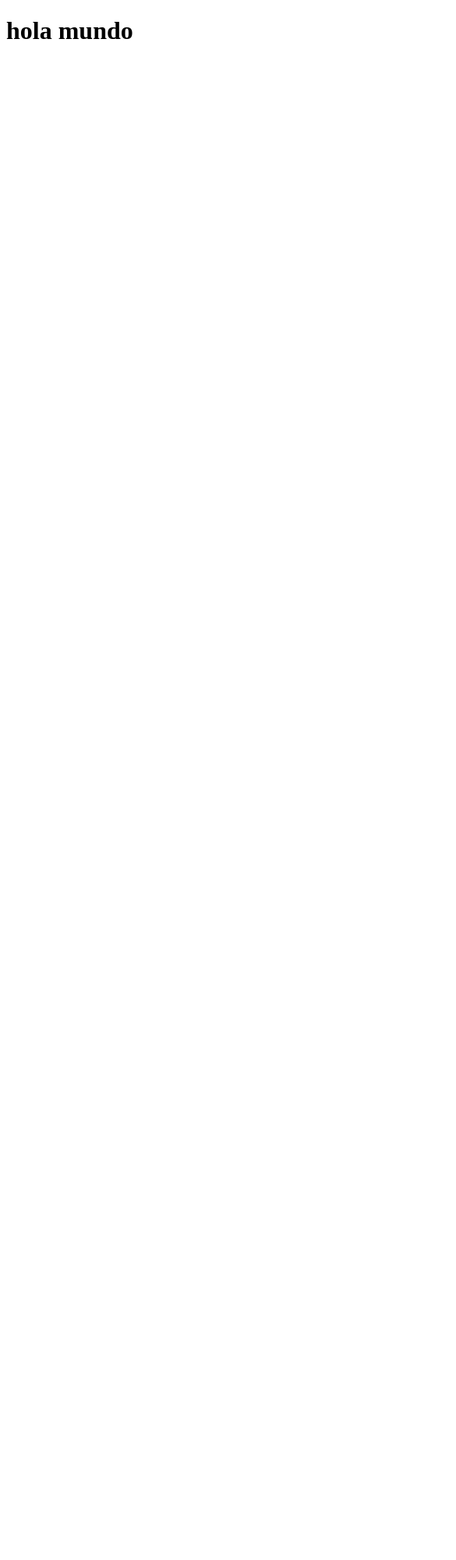
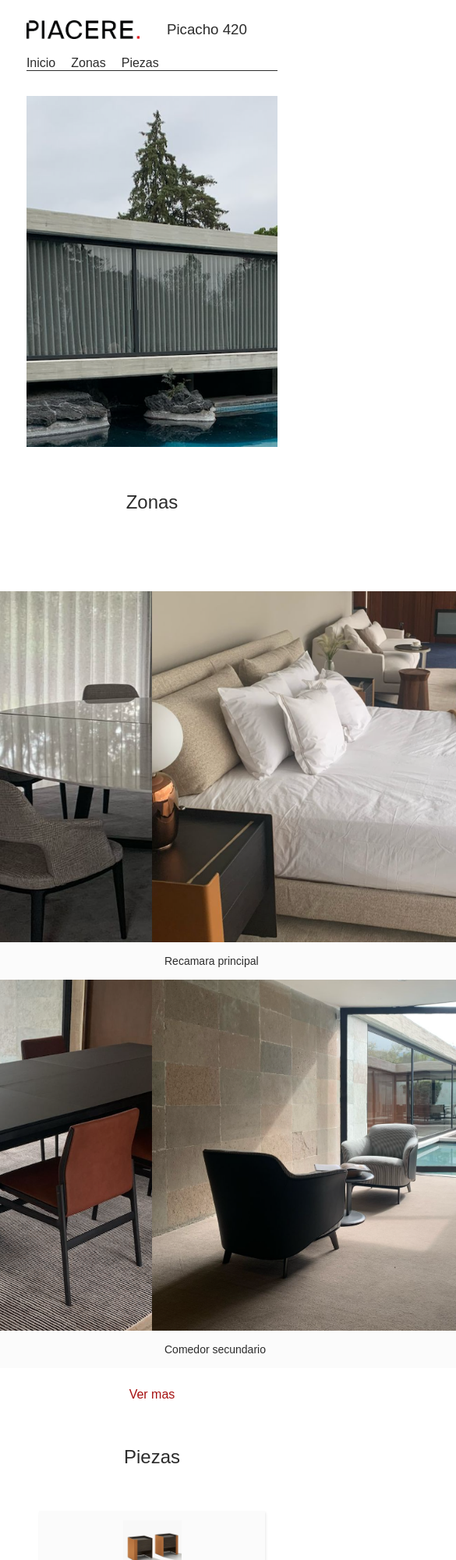
Before and after one commit to JosueIT/piacere-shop, a plain HTML site: page index.html in a window 390 px wide. Shown: the top 2000 px of the page at 78% size, 585 px wide, since content can reach past the window. Before the commit the page ends 844 px from the top, so only its background shows below. Drawn offline with Linux system fonts and the light colour scheme.

Commit message:
Diseño inicial
muchas cosas

```diff
--- a/assets/css/styles.css
+++ b/assets/css/styles.css
@@ -0,0 +1,278 @@
+* {
+    font-family: Arial, sans-serif;
+    margin: 0;
+    padding: 0;
+    box-sizing: border-box;
+}
+
+body {
+    background-color: #ffffff;
+}
+
+header {
+    display: flex;
+    flex-direction: column;
+    justify-content: center;
+    align-items: center;
+    width: 100%;
+    color: #2c2c2c;
+    padding: 1em;
+}
+
+nav {
+    display: flex;
+    justify-content: space-between;
+    align-items: center;
+    width: 90%;
+    height: 60px; /* Asegúrate de que "px" esté en minúsculas */
+    border-bottom: solid 0.5px #2c2c2c;
+}
+
+.logo-sub-titulo {
+    display: flex;
+    justify-content: center;
+    align-items: center;
+}
+
+nav img {
+    width: 145px;
+    height: auto;
+    margin-right: 10px; /* Ajusta el margen derecho según tus necesidades */
+}
+
+nav h3 {
+    margin-left: 25px; /* Ajusta el margen derecho según tus necesidades */
+    font-weight: 300;
+}
+
+nav ul {
+    list-style: none;
+    display: flex;
+    gap: 20px;
+}
+
+nav ul li {
+    cursor: pointer;
+    transition: color 0.3s ease;
+}
+
+nav ul li:hover {
+    color: #a50f0f;
+}
+
+.fotografia-principal {
+    display: flex;
+    justify-content: center;
+    width: 90%;
+    height: 450px;
+    max-height: 450px;
+    margin-top: 2em;
+    background-image: url('/assets/img/picacho.png');
+    background-size: cover;
+    background-repeat: no-repeat;
+    background-position: center;
+}
+
+article {
+    display: flex;
+    flex-wrap: nowrap;
+    flex-direction: column;
+    justify-content: center;
+    align-items: center;
+    width: 100%;
+    color: #2c2c2c;
+    padding: 1em;
+}
+
+article h2 {
+    margin-top: 25px;
+    color: #2c2c2c;
+    font-weight: 300;
+    margin-bottom: 50px;
+}
+
+.zonas {
+    display: flex;
+    flex-wrap: wrap;
+    flex-direction: row;
+    justify-content: center;
+    align-items: center;
+    width: 90%;
+    height: auto;
+    margin-top: 50px;
+}
+
+.zona {
+    display: flex;
+    flex-direction: column;
+    flex-wrap: nowrap;
+    width: 50%;
+    height: auto;
+}
+
+.ir-zonas {
+    display: flex;
+    flex-direction: row;
+    justify-content: center;
+    align-items: center;
+    width: 100%;
+    margin-top: 25px;
+}
+
+a {
+    text-decoration: none;
+    color: #2c2c2c;
+    font-weight: 300;
+}
+
+.img-zona-1 {
+    background-image: url('/assets/img/comedor-principal.png');
+    background-size: cover;
+    background-repeat: no-repeat;
+    background-position: center;
+    width: 100%;
+    height: 450px;
+}
+
+.img-zona-2 {
+    background-image: url('/assets/img/recamara-principal.png');
+    background-size: cover;
+    background-repeat: no-repeat;
+    background-position: center;
+    width: 100%;
+    height: 450px;
+}
+
+.img-zona-3 {
+    background-image: url('/assets/img/Lounge.png');
+    background-size: cover;
+    background-repeat: no-repeat;
+    background-position: center;
+    width: 100%;
+    height: 450px;
+}
+
+.img-zona-4 {
+    background-image: url('/assets/img/comedor\ 2.png');
+    background-size: cover;
+    background-repeat: no-repeat;
+    background-position: center;
+    width: 100%;
+    height: 450px;
+}
+
+.titulo-zona {
+    width: 100%;
+    height: auto;
+    display: flex;
+    justify-content: start;
+    align-items: center;
+    padding: 1em;
+    background-color: #fbfbfb;
+}
+
+.titulo-zona h6 {
+    font-size: 14px;
+    font-weight: 300;
+}
+
+.fila-zona {
+    display: flex;
+    min-width: 800px;
+}
+
+.ir-zonas {
+    display: flex;
+    flex-direction: row;
+    justify-content: center;
+    align-items: center;
+    width: 100%;
+    margin-top: 25px;
+}
+
+.ir-zonas a {
+    text-decoration: none;
+    color: #a50f0f;
+    font-weight: 300;
+}
+
+.articulos {
+    display: flex;
+    flex-wrap: wrap;
+    flex-direction: row;
+    width: 90%;
+    height: auto;
+    justify-content: center;
+}
+
+.articulo-lista {
+    display: flex;
+    flex-wrap: wrap;
+    flex-direction: row;
+    justify-content: space-evenly;
+    width: 90%;
+    height: 95px;
+    background-color: #fbfbfb;
+    max-width: 650px;
+    margin: 5px;
+    box-shadow: 1px 2px 3px #e8e8e8;
+}
+
+.contenedor-producto {
+    display: flex;
+    flex-direction: column;
+    justify-content: center;
+    align-items: start;
+    width: 80%;
+    height: 100%;
+    padding: 5px;
+}
+
+.contenedor-producto i {
+    font-size: 12px;
+    font-weight: 300;
+}
+
+.contenedor-producto p {
+    font-size: 11px;
+    font-weight: 300;
+    letter-spacing: 2px;
+}
+
+.imagen-lista-1 {
+    background-image: url('/assets/img/chloe.png');
+    background-size: contain;
+    background-repeat: no-repeat;
+    background-position: center;
+    width: 5%;
+    height: 90px;
+    min-width: 75px;
+}
+
+.imagen-lista-2 {
+    background-image: url('/assets/img/dream.png');
+    background-size: contain;
+    background-repeat: no-repeat;
+    background-position: center;
+    width: 5%;
+    height: 90px;
+    min-width: 75px;
+}
+
+
+
+@media screen and (max-width: 768px) {
+    nav {
+        flex-direction: column;
+        align-items: flex-start;
+        height: 75px;
+    }
+
+    nav ul {
+        margin-top: 10px;
+    }
+
+    .logo-sub-titulo {
+        margin-top: 10px;
+    }
+}
--- a/index.html
+++ b/index.html
@@ -3,9 +3,106 @@
 <head>
     <meta charset="UTF-8">
     <meta name="viewport" content="width=device-width, initial-scale=1.0">
+
+    <!-- styles -->
+    <link rel="stylesheet" href="/assets/css/styles.css">
+
+    <!-- scripts -->
+    <script src="/assets/js/scripts.js"></script>
+
     <title>Piacere</title>
 </head>
 <body>
-    <h1>hola mundo</h1>
+    <header>
+        <nav>
+            <div class="logo-sub-titulo">
+                <img src="/assets/img/Logotipo_negro_Piacere.png" alt="logo-piacere">
+                <h3>Picacho 420</h3>
+            </div>
+            <ul>
+                <li>Inicio</li>
+                <li>Zonas</li>
+                <li>Piezas</li>
+            </ul>
+        </nav>
+        <div class="fotografia-principal">
+        </div>
+    </header>
+    <article>
+        <h2>Zonas</h2>
+        <div class="zonas">
+            <div class="fila-zona">
+                <div class="zona">
+                    <div class="img-zona-1"></div>
+                    <div class="titulo-zona">
+                        <h6>Comedor principal</h6>
+                    </div>
+                </div>
+                <div class="zona">
+                    <div class="img-zona-2"></div>
+                    <div class="titulo-zona">
+                        <h6>Recamara principal</h6>
+                    </div>
+                </div>
+            </div>
+            <div class="fila-zona">
+                <div class="zona">
+                    <div class="img-zona-3"></div>
+                    <div class="titulo-zona">
+                        <h6>Lounge</h6>
+                    </div>
+                </div>
+                <div class="zona">
+                    <div class="img-zona-4"></div>
+                    <div class="titulo-zona">
+                        <h6>Comedor secundario</h6>
+                    </div>
+                </div>
+            </div>
+        </div>
+        <div class="ir-zonas">
+            <a href="">Ver mas</a>
+        </div>
+    </article>
+    <article>
+        <h2>Piezas</h2>
+        <div class="articulos">
+            <div class="articulo-lista">
+                <div class="imagen-lista-1"></div>
+                <div class="contenedor-producto">
+                    <h3>CHLOE</h3>
+                    <i>$ 9,518.84</i>
+                    <p>Sahara mate, 29 tortora 50 x 47 h 56 cm</p>
+                </div>
+            </div>
+            <div class="articulo-lista">
+                <div class="imagen-lista-2"></div>
+                <div class="contenedor-producto">
+                    <h3>DREAM</h3>
+                    <i>$ 3,746.37</i>
+                    <p>Laca Mate, Grafito 95 cm x 47 cm</p>
+                </div>
+            </div>
+            <div class="articulo-lista">
+                <div class="imagen-lista-1"></div>
+                <div class="contenedor-producto">
+                    <h3>CHLOE</h3>
+                    <i>$ 9,518.84</i>
+                    <p>Sahara mate, 29 tortora 50 x 47 h 56 cm</p>
+                </div>
+            </div>
+            <div class="articulo-lista">
+                <div class="imagen-lista-2"></div>
+                <div class="contenedor-producto">
+                    <h3>DREAM</h3>
+                    <i>$ 3,746.37</i>
+                    <p>Laca Mate, Grafito 95 cm x 47 cm</p>
+                </div>
+            </div>
+        </div>
+        <div class="ir-zonas">
+            <a href="">Ver lista completa</a>
+        </div>
+    </article>
 </body>
 </html>
```
Also changed, not shown: assets/img/Logotipo_negro_Piacere.png (added), assets/img/Lounge.png (added), assets/img/chloe.png (added), assets/img/comedor 2.png (added), assets/img/comedor-principal.png (added), assets/img/dream.png (added), assets/img/picacho.png (added), assets/img/recamara-principal.png (added), 3 other files.
